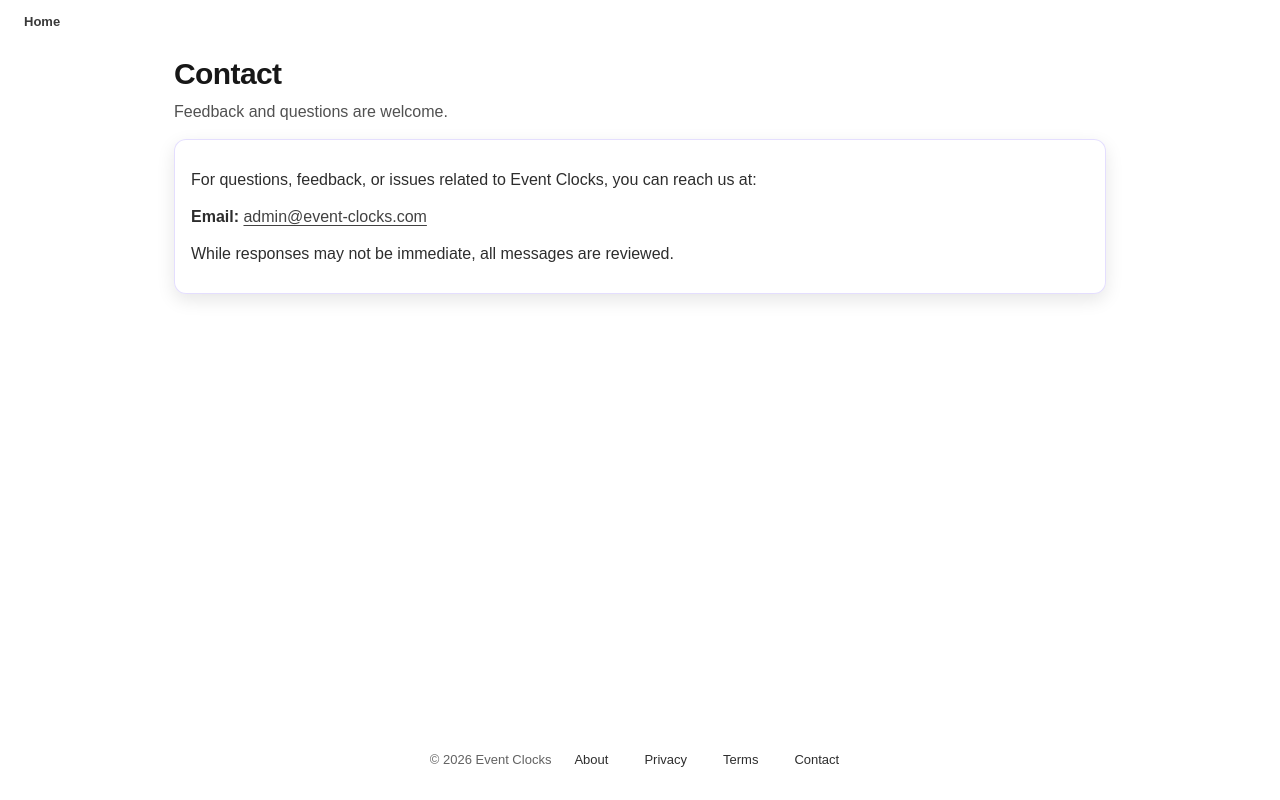
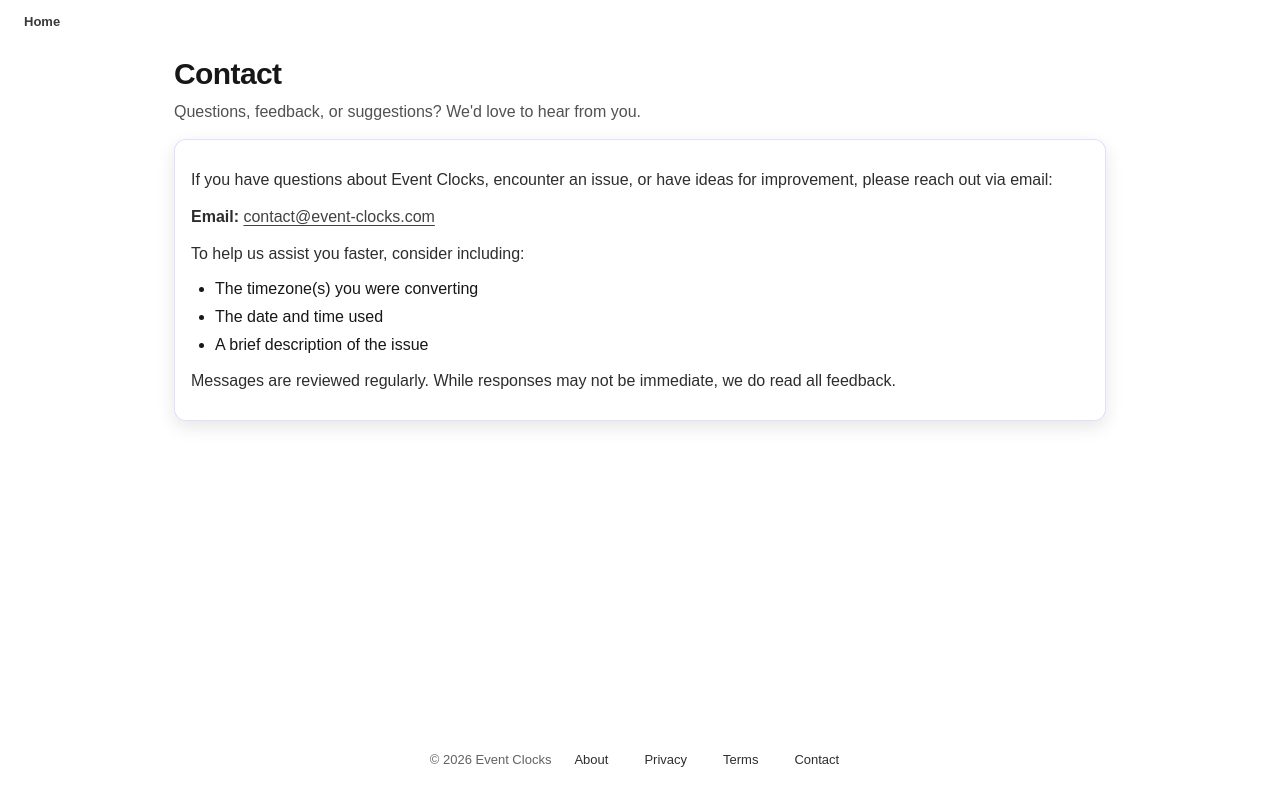
Before and after one commit to eventclock/event-clocks, a Next.js app: page /contact in a window 1280 px wide. Built offline with nearby package versions, Linux system fonts and the light colour scheme.

Commit message:
update contact page

```diff
--- a/src/app/contact/page.tsx
+++ b/src/app/contact/page.tsx
@@ -4,22 +4,36 @@ export default function ContactPage() {
   return (
     <PageShell
       title="Contact"
-      subtitle="Feedback and questions are welcome."
+      subtitle="Questions, feedback, or suggestions? We'd love to hear from you."
     >
       <p>
-        For questions, feedback, or issues related to Event Clocks, you can
-        reach us at:
+        If you have questions about Event Clocks, encounter an issue, or have
+        ideas for improvement, please reach out via email:
       </p>
 
       <p>
         <strong>Email:</strong>{" "}
-        <a href="mailto:admin@event-clocks.com">
-          admin@event-clocks.com
+        <a
+          href="mailto:contact@event-clocks.com"
+          className="underline hover:no-underline"
+        >
+          contact@event-clocks.com
         </a>
       </p>
 
       <p>
-        While responses may not be immediate, all messages are reviewed.
+        To help us assist you faster, consider including:
+      </p>
+
+      <ul className="list-disc pl-6 space-y-1">
+        <li>The timezone(s) you were converting</li>
+        <li>The date and time used</li>
+        <li>A brief description of the issue</li>
+      </ul>
+
+      <p className="mt-4">
+        Messages are reviewed regularly. While responses may not be immediate,
+        we do read all feedback.
       </p>
     </PageShell>
   );
```
